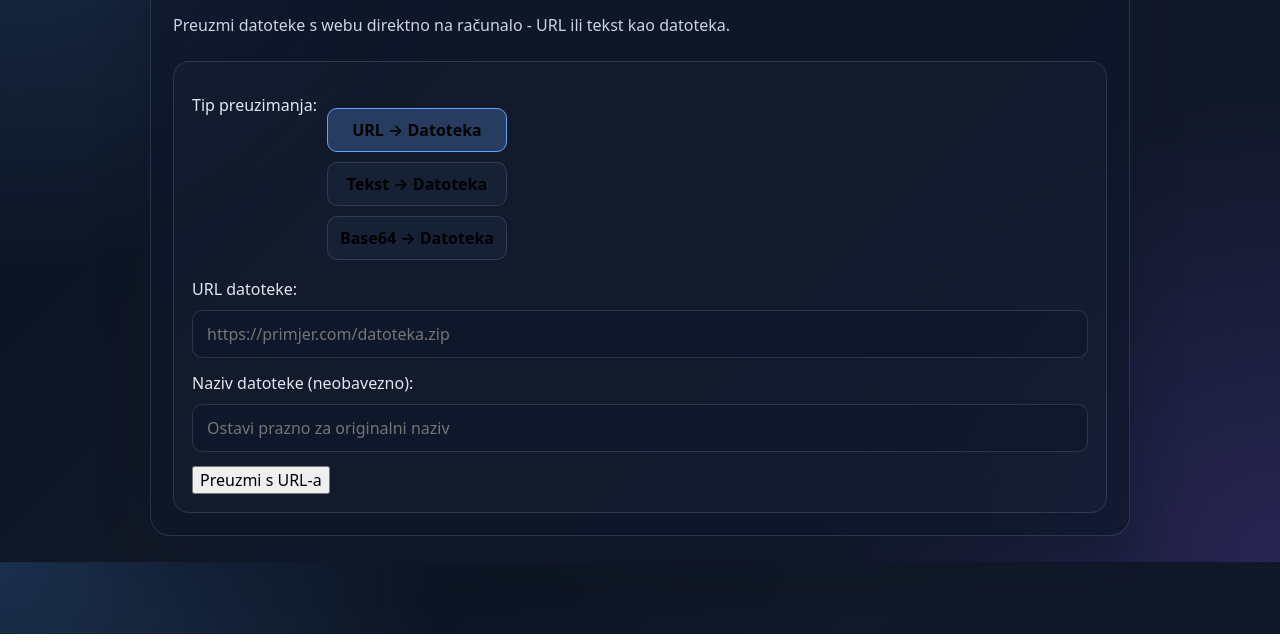
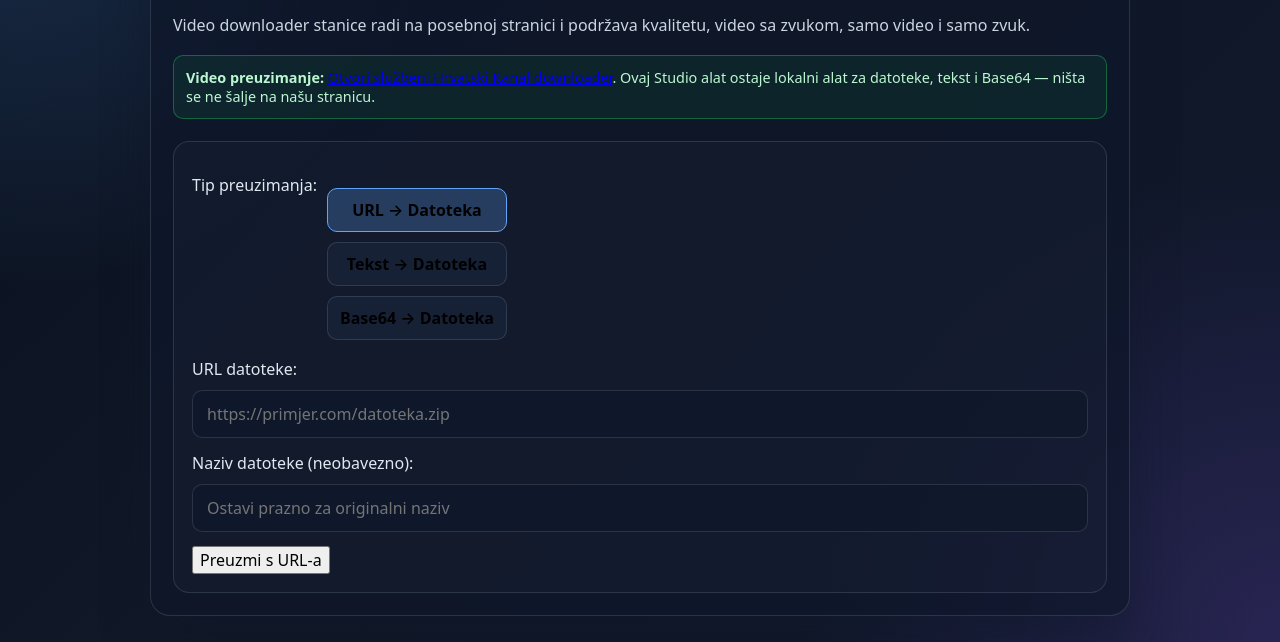
Before and after one commit to HrvatskiKanal/hrvatski-kanal-studio, a plain HTML site: page tools/downloader.html in a window 1280 px wide. Shown: the part 166-808 px from the top of the page. Drawn offline with Linux system fonts and the light colour scheme.

Commit message:
Link Studio downloader to station video tool

```diff
--- a/app.js
+++ b/app.js
@@ -11,7 +11,7 @@ const tools = [
   { name: 'Okvir i sjena', slug: 'okvir-i-sjena', description: 'Dodaj okvir, sjenu i stil.', icon: '🖼️', href: 'tools/okvir-i-sjena.html' },
   { name: 'Vodeni žig', slug: 'vodeni-zig', description: 'Dodaj tekst na sliku.', icon: '💧', href: 'tools/vodeni-zig.html' },
   { name: 'Zamućivanje slike', slug: 'zamucivanje-pozadine', description: 'Dodaj efekt zamućenja cijeloj slici.', icon: '🌫️', href: 'tools/zamucivanje-pozadine.html' },
-  { name: 'Downloader', slug: 'downloader', description: 'Preuzmi datoteke s webu - URL, tekst, Base64.', icon: '⬇️', href: 'tools/downloader.html' },
+  { name: 'Video downloader', slug: 'downloader', description: 'Besplatno preuzmi javni video ili samo zvuk; otvara kompatibilni downloader stanice.', icon: '⬇️', href: 'https://hrvatskikanal.com/preuzimanje-videa' },
   { name: 'Transkriptor audio i videa', slug: 'transkriptor', description: 'Pretvori govor iz audio/video datoteke ili mikrofona u tekst.', icon: '🎙️', href: 'tools/transkriptor.html' }
 ];
 
--- a/tools/downloader.html
+++ b/tools/downloader.html
@@ -20,7 +20,11 @@
     </div>
     <div class="tool-body">
       <h1>Downloader</h1>
-      <p>Preuzmi datoteke s webu direktno na računalo - URL ili tekst kao datoteka.</p>
+      <p>Video downloader stanice radi na posebnoj stranici i podržava kvalitetu, video sa zvukom, samo video i samo zvuk.</p>
+      <div class="info-box" style="display:block;">
+        <strong>Video preuzimanje:</strong> <a href="https://hrvatskikanal.com/preuzimanje-videa" target="_blank" rel="noopener noreferrer">Otvori službeni Hrvatski Kanal downloader</a>.
+        Ovaj Studio alat ostaje lokalni alat za datoteke, tekst i Base64 — ništa se ne šalje na našu stranicu.
+      </div>
 
       <div class="tool-box">
         <div class="row">
```
